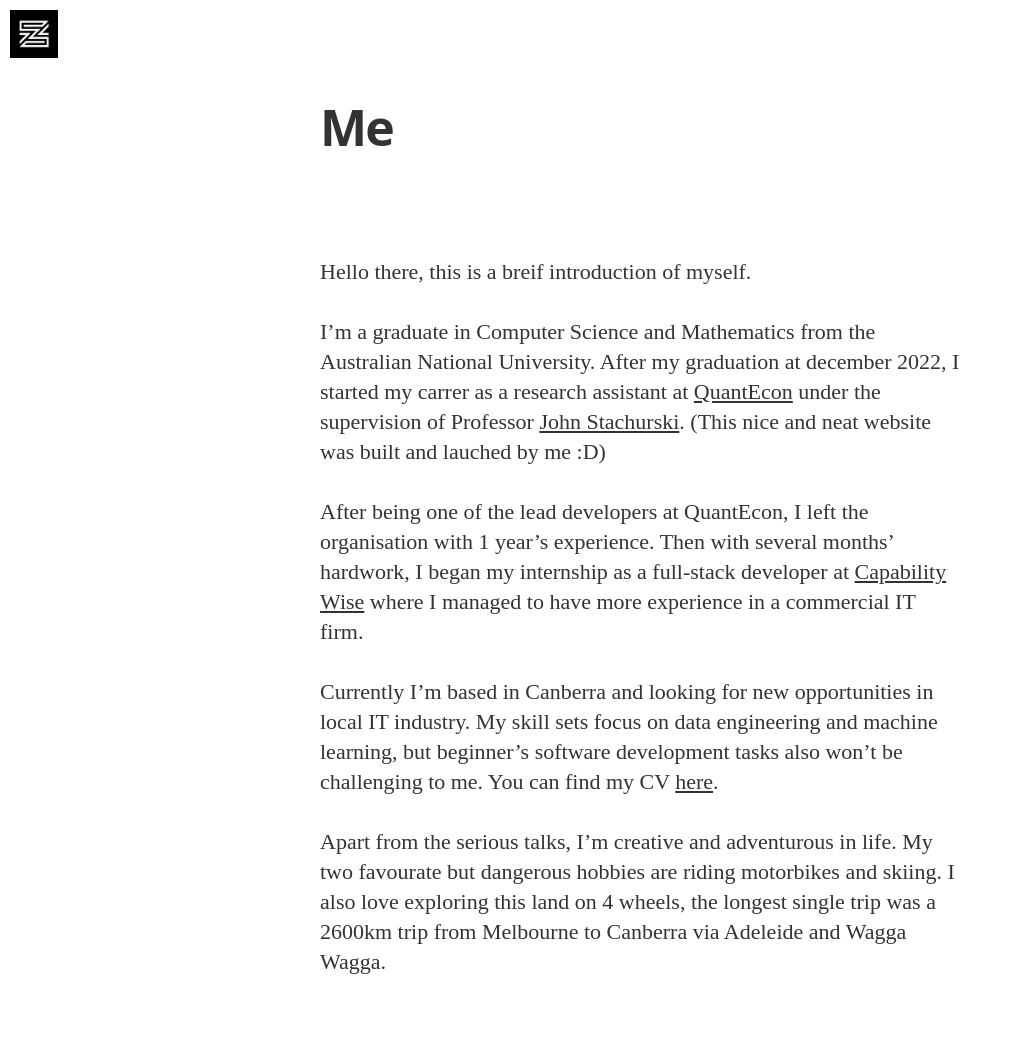
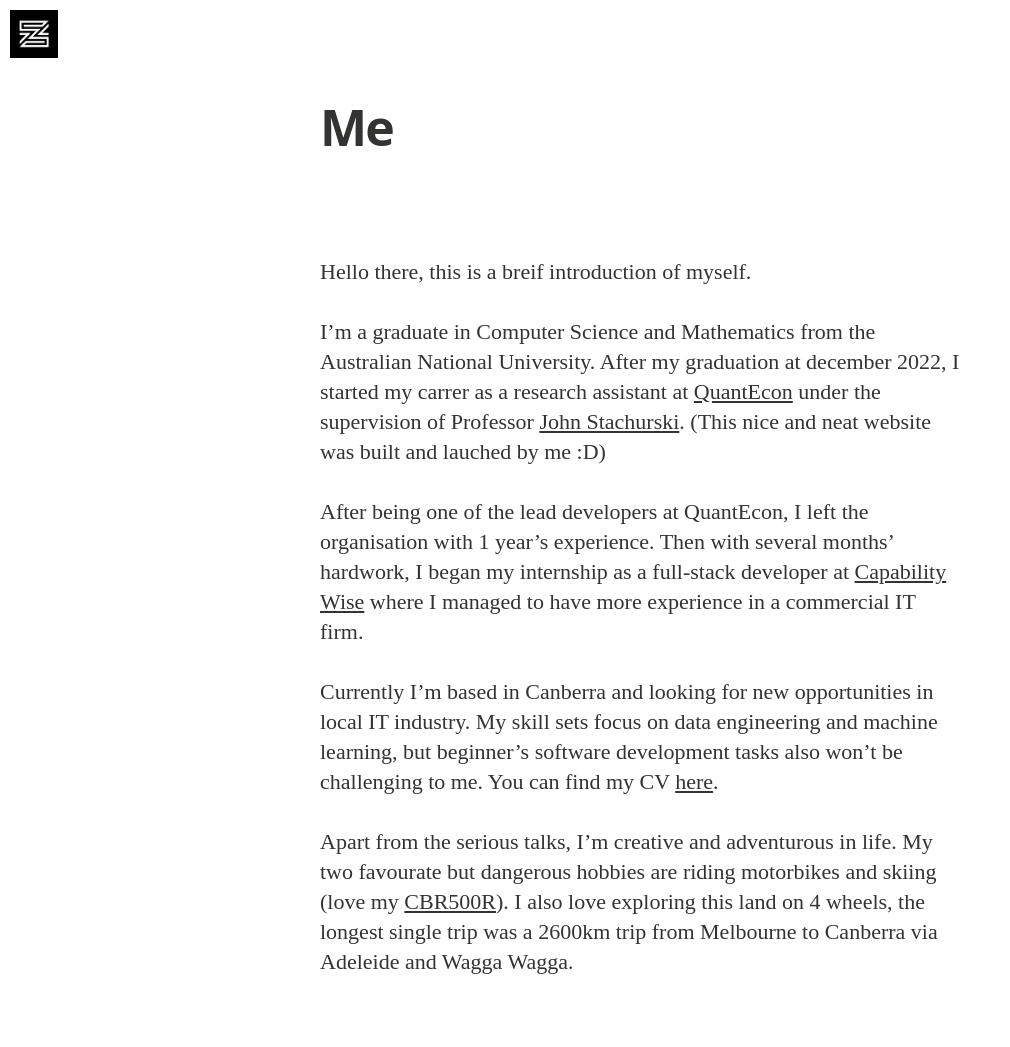
Before and after one commit to HengchengZhang/hengchengzhang.github.io, a Jekyll site: the page built from me.md, in a window 1280 px wide. Shown: the top 1047 px of the page, without its empty margins (0-1010 px from the left). Built offline with Jekyll 4.4.1, drawn with Linux system fonts in a browser that asks for light colours; nearby versions of some CDN libraries; some web fonts are replaced; grey boxes are pictures that could not be loaded.

Commit message:
Small touch ups

```diff
--- a/me.md
+++ b/me.md
@@ -13,4 +13,4 @@ After being one of the lead developers at QuantEcon, I left the organisation wit
 
 Currently I'm based in Canberra and looking for new opportunities in local IT industry. My skill sets focus on data engineering and machine learning, but beginner's software development tasks also won't be challenging to me. You can find my CV [here](/assets/cv.pdf).
 
-Apart from the serious talks, I'm creative and adventurous in life. My two favourate but dangerous hobbies are riding motorbikes and skiing. I also love exploring this land on 4 wheels, the longest single trip was a 2600km trip from Melbourne to Canberra via Adeleide and Wagga Wagga.
+Apart from the serious talks, I'm creative and adventurous in life. My two favourate but dangerous hobbies are riding motorbikes and skiing (love my [CBR500R](https://motorcycles.honda.com.au/models/onroad/supersport/cbr500r)). I also love exploring this land on 4 wheels, the longest single trip was a 2600km trip from Melbourne to Canberra via Adeleide and Wagga Wagga.
```
Also changed, not shown: _pages/quantecon-py.md (+1 -1 lines), _pages/serr.md (+1 -1 lines).
